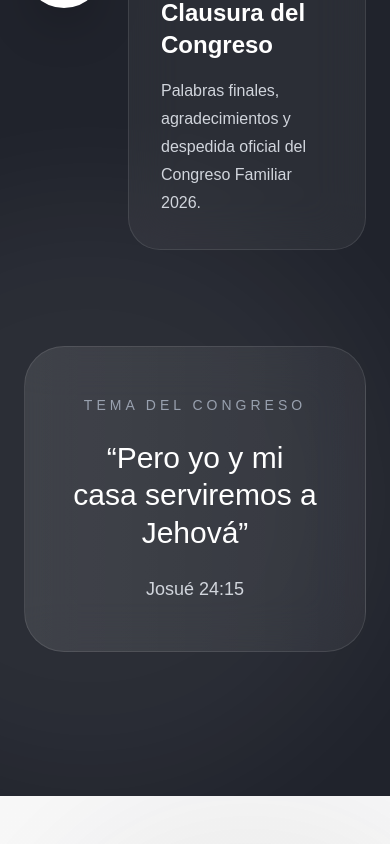
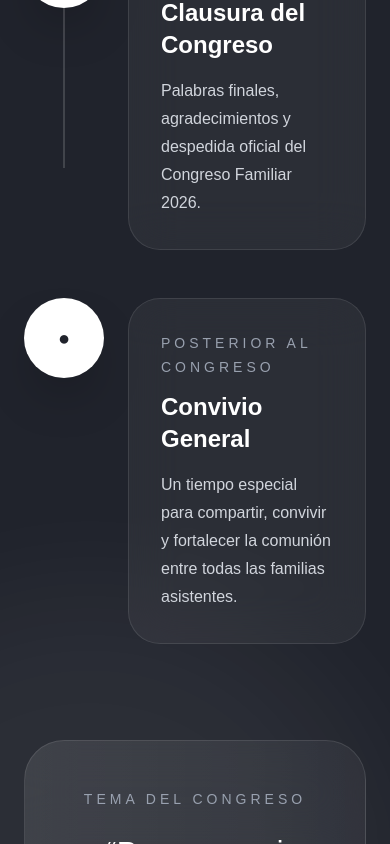
Before and after one commit to ulisesexe/congreso-familiar, a Next.js app: page / in a window 390 px wide. Shown: the part 10451-11295 px from the top of the page. Built offline with nearby package versions, Linux system fonts and the light colour scheme.

Commit message:
Mejoras responsive hero

```diff
--- a/app/page.tsx
+++ b/app/page.tsx
@@ -921,6 +921,12 @@ export default function Home() {
                 title: "Clausura del Congreso",
                 description:
                   "Palabras finales, agradecimientos y despedida oficial del Congreso Familiar 2026."
+              },
+              {
+                time: "Posterior al Congreso",
+                title: "Convivio General",
+                description:
+                  "Un tiempo especial para compartir, convivir y fortalecer la comunión entre todas las familias asistentes."
               }
             ].map((item, index, array) => (
 
```
